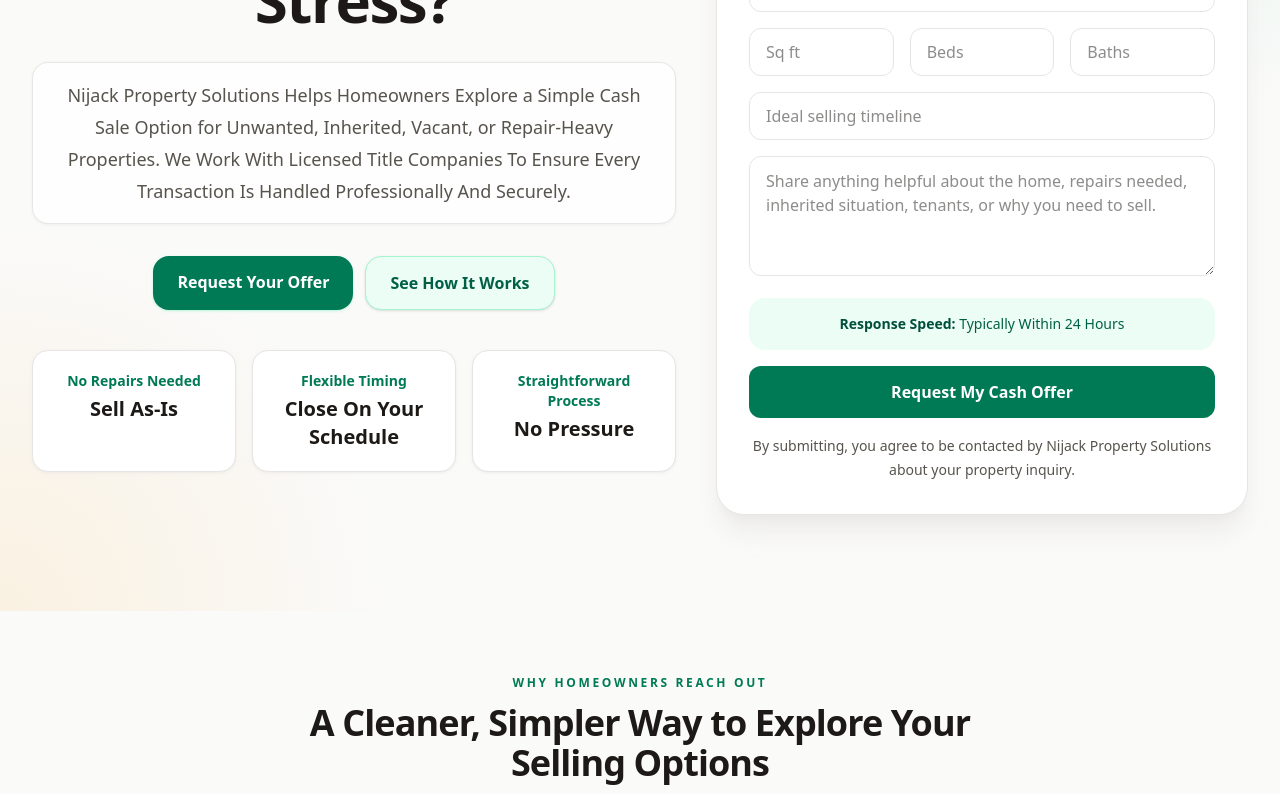
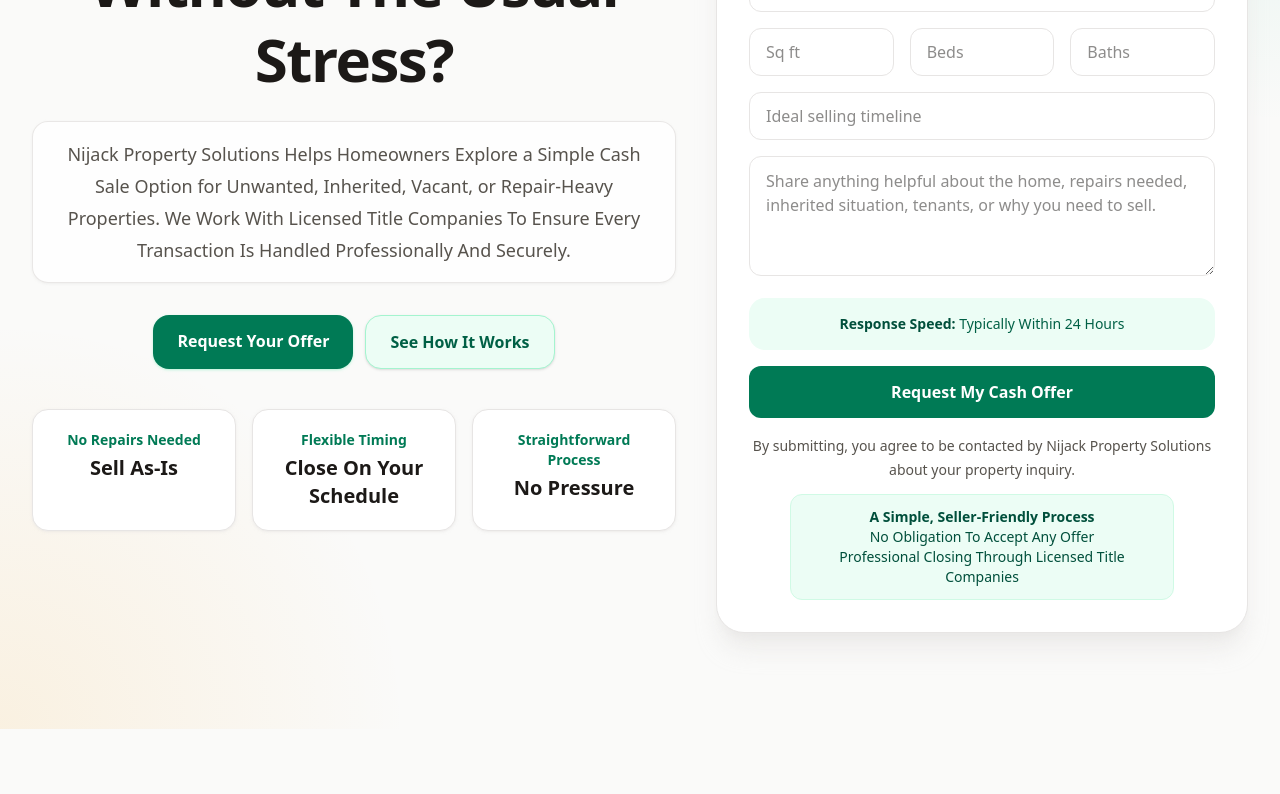
Before and after one commit to nijackacquisitions56/nijack-property-solutions, a React (Vite) app: page / in a window 1280 px wide. Shown: the part 462-1256 px from the top of the page. Built offline with nearby package versions, Linux system fonts and the light colour scheme.

Commit message:
Update App.jsx

```diff
--- a/src/App.jsx
+++ b/src/App.jsx
@@ -175,9 +175,16 @@ export default function NijackPropertySolutionsWebsite() {
                 <button type="submit" className="w-full rounded-xl bg-emerald-700 px-5 py-3.5 font-semibold text-white transition hover:bg-emerald-800">
                   Request My Cash Offer
                 </button>
-                <p className="text-sm leading-6 font-medium text-stone-600 text-center">
-                  By submitting, you agree to be contacted by Nijack Property Solutions about your property inquiry.
-                </p>
+                <div className="text-center space-y-3">
+                  <p className="text-sm leading-6 font-medium text-stone-600">
+                    By submitting, you agree to be contacted by Nijack Property Solutions about your property inquiry.
+                  </p>
+                  <div className="mx-auto max-w-sm rounded-xl border border-emerald-100 bg-emerald-50 px-4 py-3 text-sm text-emerald-900">
+                    <div className="font-semibold">A Simple, Seller‑Friendly Process</div>
+                    <div>No Obligation To Accept Any Offer</div>
+                    <div>Professional Closing Through Licensed Title Companies</div>
+                  </div>
+                </div>
               </form>
             </div>
           </div>
```
